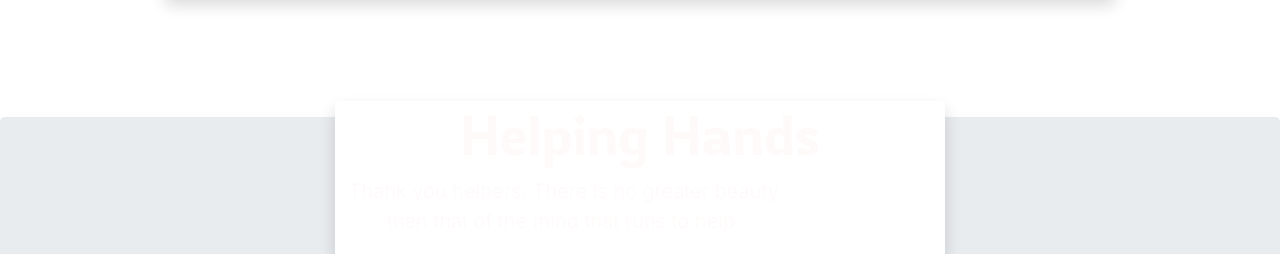
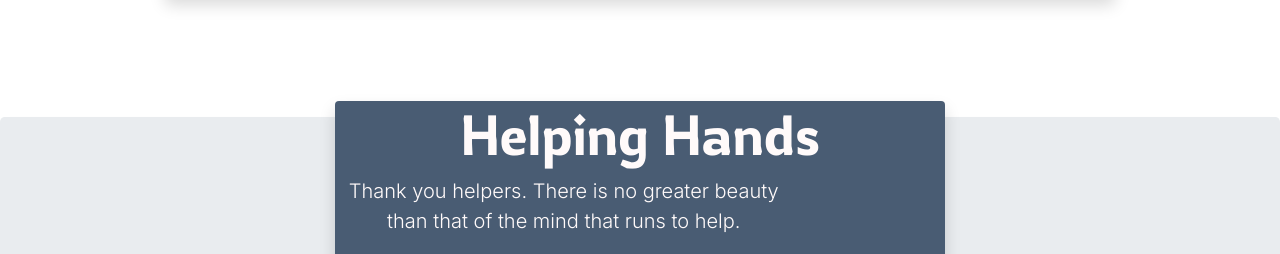
Before and after one commit to VigneshG1616/Myportfolio, a plain HTML site: page index.html in a window 1280 px wide. Shown: the part 1673-1927 px from the top of the page. Drawn offline with nearby package versions, Linux system fonts and the light colour scheme.

Commit message:
Update index.html

```diff
--- a/index.html
+++ b/index.html
@@ -127,7 +127,7 @@
 
     <div class="jumbotron jumbotron_helpinghands flex-column  user-select-none  ">
 
-        <div class="helping_hands shadow bg-white">
+        <div class="helping_hands shadow">
             <div class="helping_tint">
                 <h1 class="display-4 text-center flex-column heading_text">Helping Hands</h1>
                 <p class="lead text-center flex-column content_text">Thank you helpers. There is no greater beauty than that of the mind that runs to help.</p>
```
